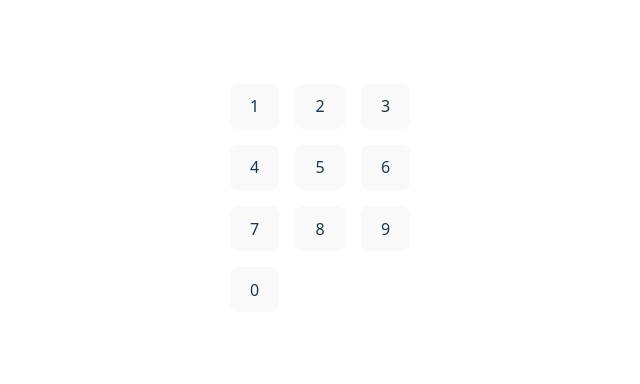
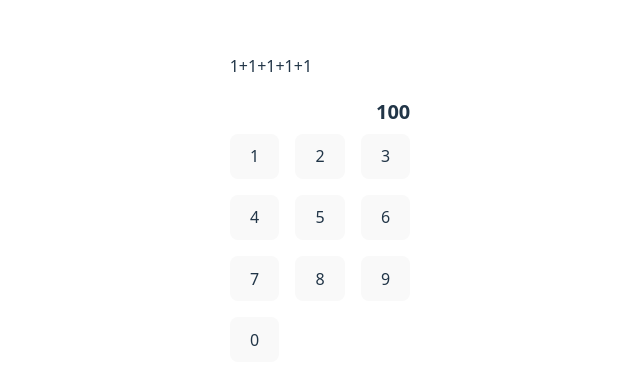
Before and after one commit to victorandresp/react-drill, a React (Vite) app in the folder projects/00-calculator-project/: page / in a window 1280 px wide. Shown: the part 202-586 px from the top of the page, without its empty margins (320-960 px from the left). Built offline with nearby package versions, Linux system fonts and the light colour scheme.

Commit message:
feat: components :sparkles:

```diff
--- a/projects/00-calculator-project/src/App.jsx
+++ b/projects/00-calculator-project/src/App.jsx
@@ -1,5 +1,7 @@
 import { useState } from 'react'
 import TableButtons from './components/TableButtons'
+import Operation from './components/Operation'
+import Result from './components/Result'
 import './App.css'
 
 function App() {
@@ -7,6 +9,8 @@ function App() {
 
   return (
     <>
+      <Operation />
+      <Result />
       <TableButtons />
     </>
   )
--- a/projects/00-calculator-project/src/components/Operation.jsx
+++ b/projects/00-calculator-project/src/components/Operation.jsx
@@ -1,10 +1,9 @@
-import ButtonCalculator from "./ButtonCalculator"
 
 function Operation() {
     const numbersPad = [1,2,3,4,5,6,7,8,9,0]
     return (
       <>
-        <div class="">
+        <div className="flex justify-start p-5 ps-0">
             <p>1+1+1+1+1</p>
         </div>
       </>
--- /dev/null
+++ b/projects/00-calculator-project/src/components/Result.jsx
@@ -0,0 +1,13 @@
+
+
+function Result() {
+  return (
+    <>
+        <div className="flex justify-end mb-2">
+            <p className="font-bold text-xl">100</p>
+        </div>
+    </>
+  )
+}
+
+export default Result
--- a/projects/00-calculator-project/src/components/TableButtons.jsx
+++ b/projects/00-calculator-project/src/components/TableButtons.jsx
@@ -4,7 +4,7 @@ function TableButtons() {
     const numbersPad = [1,2,3,4,5,6,7,8,9,0]
     return (
       <>
-        <div class="grid grid-cols-3 gap-4">
+        <div className="grid grid-cols-3 gap-4">
             { numbersPad.map((number) => (<ButtonCalculator key={number}>{number}</ButtonCalculator>))}
 
         </div>
```
